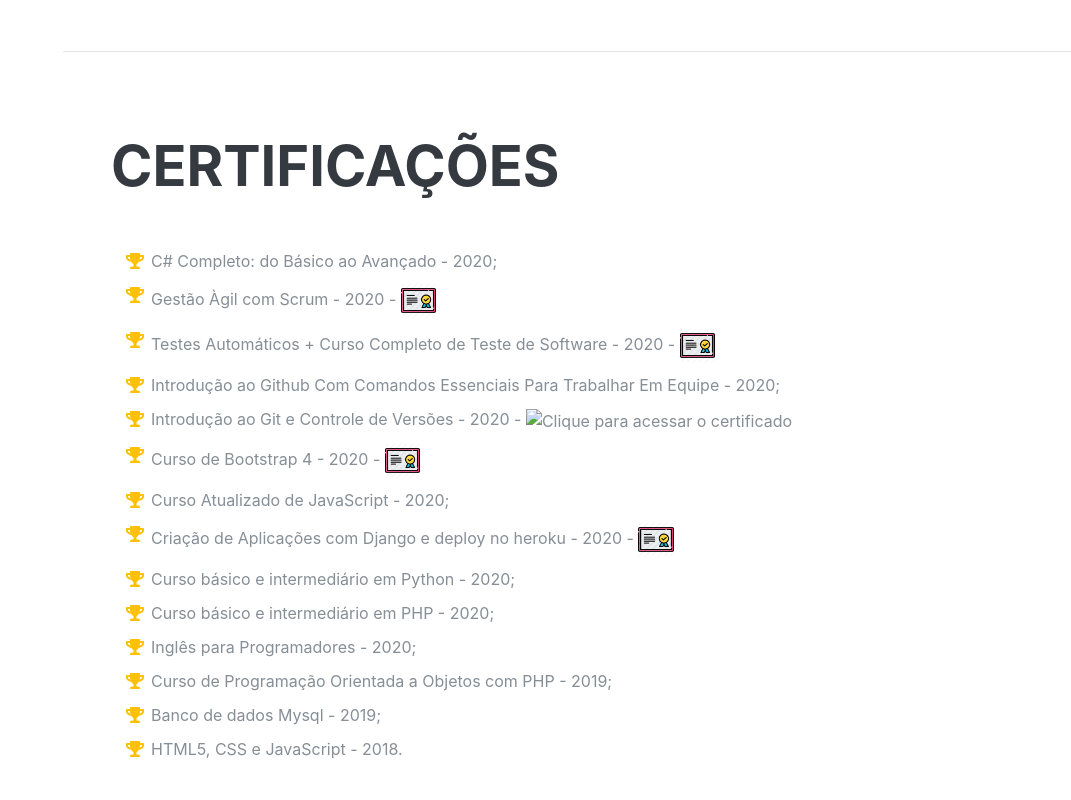
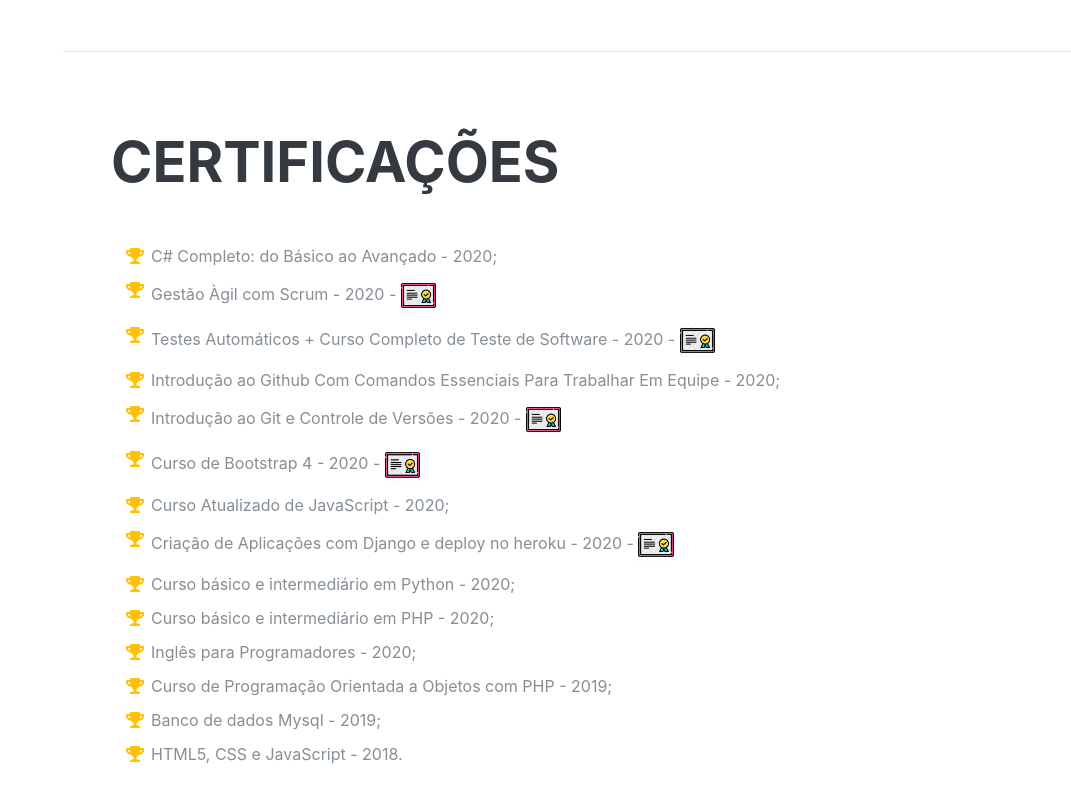
Before and after one commit to manoel-neto-morais/presentation, a plain HTML site: page index.html in a window 1280 px wide. Shown: the part 4428-5228 px from the top of the page, without its empty margins (209-1280 px from the left). Drawn offline with Linux system fonts and the light colour scheme; a web font is replaced by a local one.

Commit message:
update certificates

```diff
--- a/index.html
+++ b/index.html
@@ -345,7 +345,7 @@
                         <i class="fa-li fa fa-trophy text-warning"></i> Introdução ao Github Com Comandos Essenciais Para Trabalhar Em Equipe - 2020;
                     </li>
                     <li class="espace">
-                        <a href="img/introdução ao git e controle de versões.pdf" target=”_blank”><i class="fa-li fa fa-trophy text-warning"></i> Introdução ao Git e Controle de Versões - 2020  -  <nbsp> <nbsp> <img src=img/1830518.png" alt="Clique para acessar o certificado"> </a>
+                        <a href="img/introdução ao git e controle de versões.pdf" target=”_blank”><i class="fa-li fa fa-trophy text-warning"></i> Introdução ao Git e Controle de Versões - 2020  - <img src="img/1830518.png" alt="Clique para acessar o certificado"> </a>
                     </li>
                     <li class="espace">
                         <a href="img/Certificado_202006BOOTSTRAP45EF26AA951729.pdf" target:"_blank"><i class="fa-li fa fa-trophy text-warning"></i> Curso de Bootstrap 4 - 2020  -  <nbsp> <nbsp> <img src="img/1830518.png" alt="Clique para acessar o certificado"> </a>
```
